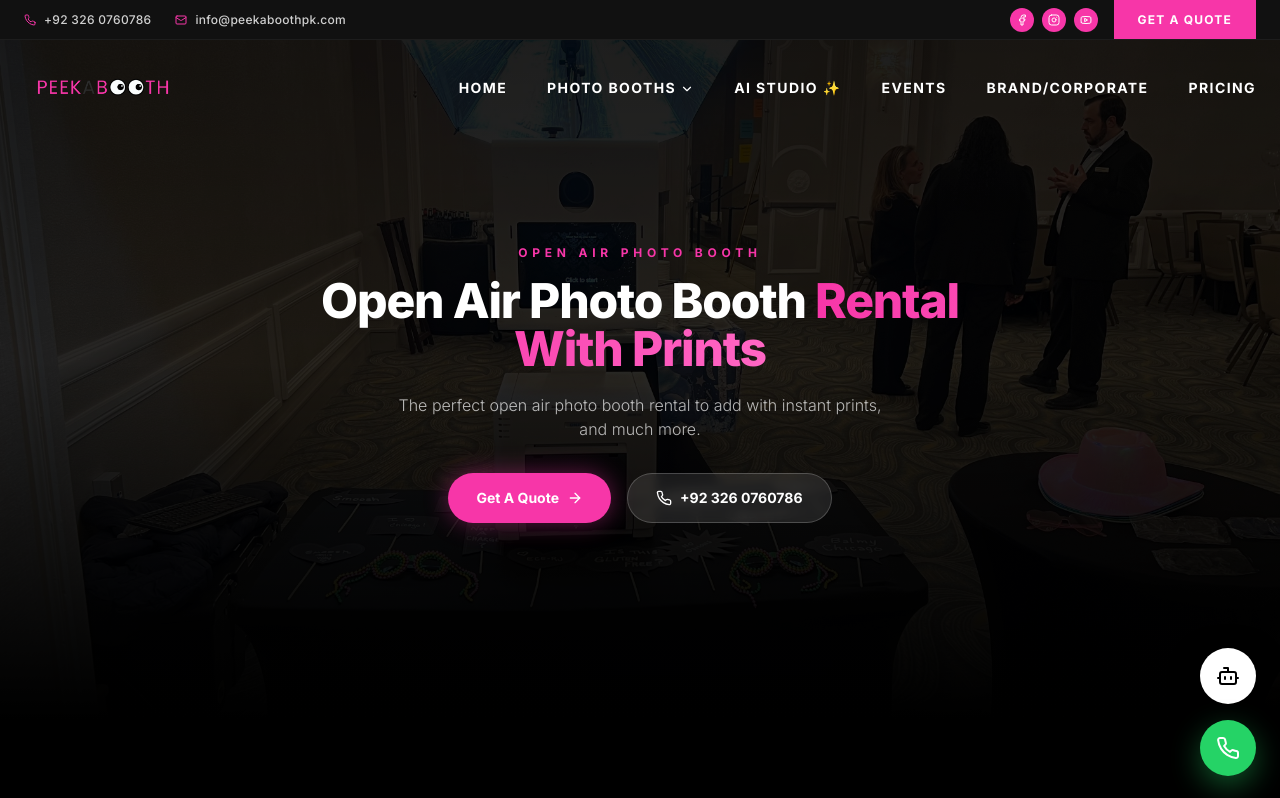
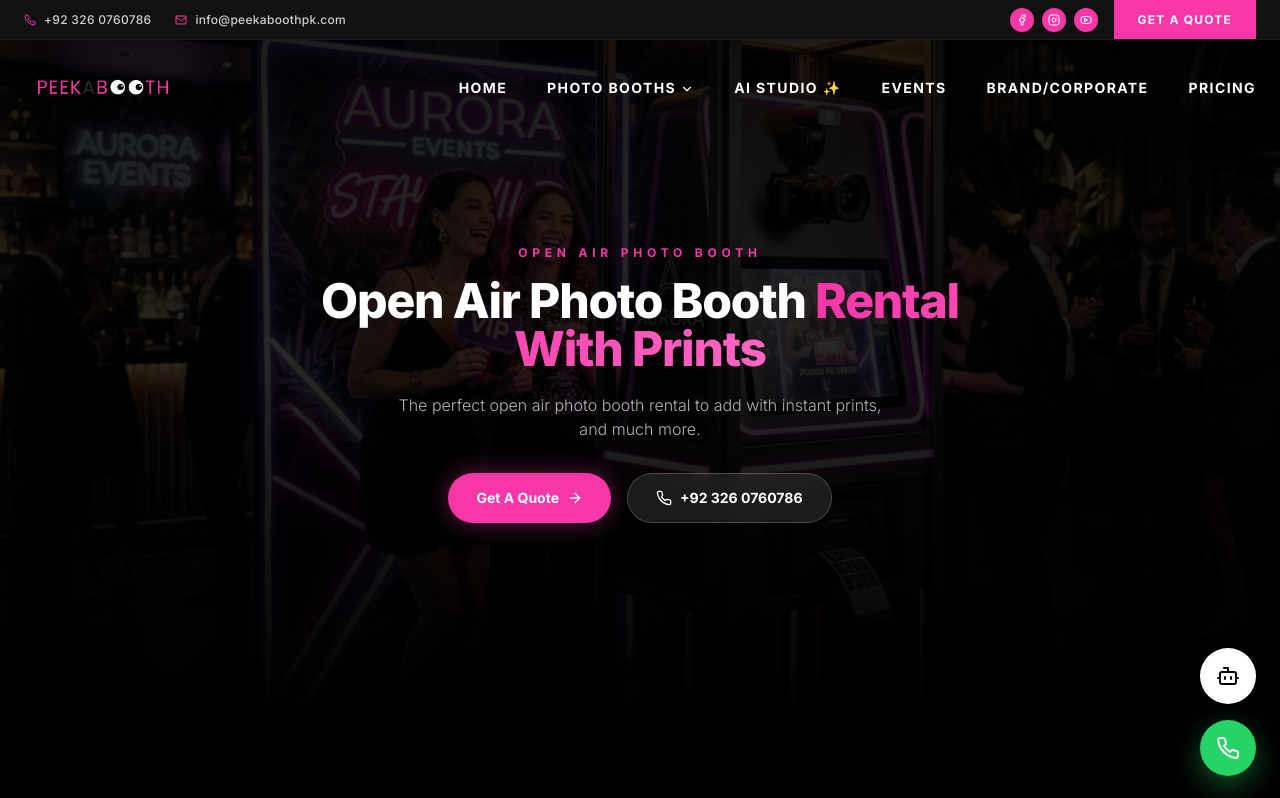
Before and after one commit to Sharmeen-Rauf/peekaboothusa, a Next.js app: page /open-air-photo-booth-rental in a window 1280 px wide. Shown: the top 798 px of the page. Built offline with nearby package versions, Linux system fonts and the light colour scheme.

Commit message:
feat: implement new service-specific landing pages and reusable hero component

```diff
--- a/app/360-photo-booth-rental/ThreeSixtyClient.tsx
+++ b/app/360-photo-booth-rental/ThreeSixtyClient.tsx
@@ -47,7 +47,7 @@ function Scene1Hero() {
       {/* Background with parallax + real image */}
       <motion.div className="absolute inset-0 z-0" style={{ scale }}>
         <Image
-          src="/booth-setup-1.jpg"
+          src="/photo-booth-rental-360-cover.png"
           alt="360 Photo Booth Rental USA"
           fill
           priority
--- a/app/brand-corporate/BrandClient.tsx
+++ b/app/brand-corporate/BrandClient.tsx
@@ -98,7 +98,7 @@ export default function BrandClient() {
       {/* ── HERO ── */}
       <section className="relative min-h-[90vh] flex items-center justify-center overflow-hidden pt-20">
         <div className="absolute inset-0 z-0">
-          <Image src="/booth-setup-16.jpg" alt="Corporate Photo Booth Event" fill priority sizes="100vw" className="object-cover opacity-30" />
+          <Image src="/corporate-gala.png" alt="Corporate Photo Booth Event" fill priority sizes="100vw" className="object-cover opacity-30" />
           <div className="absolute inset-0 bg-gradient-to-b from-black/80 via-black/50 to-black" />
           <motion.div className="absolute top-1/3 left-1/2 -translate-x-1/2 -translate-y-1/2 w-[700px] h-[700px] rounded-full pointer-events-none"
             style={{ background: "radial-gradient(circle, rgba(247,54,168,0.15) 0%, transparent 70%)" }}
--- a/app/open-air-photo-booth-rental/page.tsx
+++ b/app/open-air-photo-booth-rental/page.tsx
@@ -68,7 +68,7 @@ export default function OpenAirPage() {
       <section className="relative min-h-[90vh] flex items-center overflow-hidden">
         <div className="absolute inset-0 z-0">
           <Image
-            src="/booth-setup-16.jpg"
+            src="/premium-photobooth.png"
             alt="Open Air Photo Booth Rental With Prints"
             fill
             priority
--- a/app/parties/PartiesClient.tsx
+++ b/app/parties/PartiesClient.tsx
@@ -103,7 +103,7 @@ export default function PartiesClient() {
       {/* ── HERO ── */}
       <section className="relative min-h-[90vh] flex items-center justify-center overflow-hidden pt-20">
         <div className="absolute inset-0 z-0">
-          <Image src="/booth-setup-15.jpg" alt="Party Photo Booth Event" fill priority sizes="100vw" className="object-cover opacity-30" />
+          <Image src="/private-party.png" alt="Party Photo Booth Event" fill priority sizes="100vw" className="object-cover opacity-30" />
           <div className="absolute inset-0 bg-gradient-to-b from-black/80 via-black/50 to-black" />
           <motion.div className="absolute top-1/2 left-1/2 -translate-x-1/2 -translate-y-1/2 w-[800px] h-[800px] rounded-full pointer-events-none"
             style={{ background: "radial-gradient(circle, rgba(247,54,168,0.15) 0%, transparent 70%)" }}
--- a/app/vogue-magazine-photo-booth-box/MagazineClient.tsx
+++ b/app/vogue-magazine-photo-booth-box/MagazineClient.tsx
@@ -60,7 +60,7 @@ export default function MagazineClient() {
       {/* ── HERO ── */}
       <section className="relative min-h-[90vh] flex items-center overflow-hidden">
         <div className="absolute inset-0 z-0">
-          <Image src="/booth-setup-22.jpg" alt="Vogue Magazine Photo Booth Rental" fill priority sizes="100vw" className="object-cover opacity-40" />
+          <Image src="/magazine-booth.png" alt="Vogue Magazine Photo Booth Rental" fill priority sizes="100vw" className="object-cover opacity-40" />
           <div className="absolute inset-0 bg-gradient-to-r from-black via-black/70 to-transparent" />
           <div className="absolute inset-0 bg-gradient-to-t from-black via-transparent to-black/30" />
         </div>
--- a/app/weddings/WeddingsClient.tsx
+++ b/app/weddings/WeddingsClient.tsx
@@ -113,7 +113,7 @@ export default function WeddingsClient() {
       {/* ── HERO ── */}
       <section className="relative min-h-[95vh] flex items-center justify-center overflow-hidden pt-20">
         <div className="absolute inset-0 z-0">
-          <Image src="/booth-setup-21.jpg" alt="Desi Wedding Hands Mehndi" fill priority sizes="100vw" className="object-cover opacity-30" />
+          <Image src="/wedding-photo-booth-rental-usa.png" alt="Desi Wedding Hands Mehndi" fill priority sizes="100vw" className="object-cover opacity-30" />
           <div className="absolute inset-0 bg-gradient-to-b from-black/80 via-black/50 to-black" />
           <motion.div className="absolute top-1/2 left-1/2 -translate-x-1/2 -translate-y-1/2 w-[800px] h-[800px] rounded-full pointer-events-none"
             style={{ background: "radial-gradient(circle, rgba(247,54,168,0.15) 0%, transparent 70%)" }}
--- a/components/sections/Hero.tsx
+++ b/components/sections/Hero.tsx
@@ -23,7 +23,7 @@ export default function Hero() {
         {/* Background Image */}
         <div className="absolute inset-0 z-0">
           <Image
-            src="/wedding-photo-booth-rental-usa.png"
+            src="/photo-booth-rental-herro.png"
             alt="Wedding Photo Booth"
             fill
             priority
```
